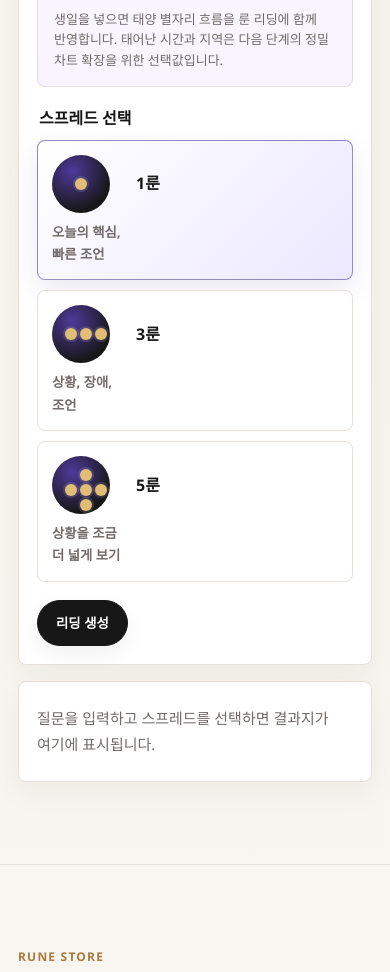
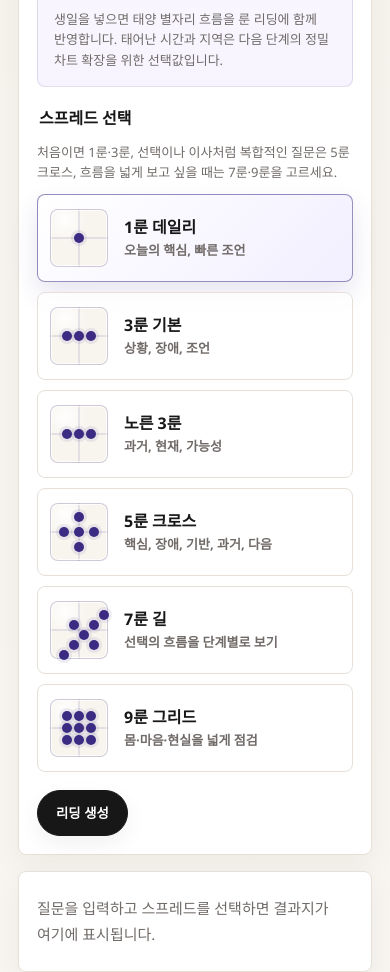
Before and after one commit to JAYONTHEBEATYO/runes-co-kr-mvp, a plain HTML site: page index.html in a window 390 px wide. Shown: the part 2835-3807 px from the top of the page. Drawn offline with Linux system fonts and the light colour scheme; a web font is replaced by a local one.

Commit message:
Improve rune spread picker

```diff
--- a/app.js
+++ b/app.js
@@ -1,7 +1,40 @@
-const positions = {
-  1: ["지금의 핵심"],
-  3: ["상황", "장애", "조언"],
-  5: ["상황", "내 역할", "주의점", "다음 행동", "흐름"]
+const spreads = {
+  daily: {
+    count: 1,
+    title: "1룬 데일리",
+    summary: "오늘의 핵심, 빠른 조언",
+    positions: ["지금의 핵심"]
+  },
+  three: {
+    count: 3,
+    title: "3룬 기본",
+    summary: "상황, 장애, 조언",
+    positions: ["상황", "장애", "조언"]
+  },
+  norns: {
+    count: 3,
+    title: "노른 3룬",
+    summary: "과거, 현재, 가능성",
+    positions: ["과거의 영향", "현재의 상태", "앞으로의 가능성"]
+  },
+  cross: {
+    count: 5,
+    title: "5룬 크로스",
+    summary: "핵심, 장애, 기반, 과거, 다음 흐름",
+    positions: ["핵심", "장애", "기반", "지나온 영향", "다음 흐름"]
+  },
+  path: {
+    count: 7,
+    title: "7룬 길",
+    summary: "선택의 흐름을 단계별로 보기",
+    positions: ["출발점", "숨은 영향", "현재 문턱", "나의 태도", "외부 변수", "조언", "정리"]
+  },
+  grid: {
+    count: 9,
+    title: "9룬 그리드",
+    summary: "몸·마음·현실을 넓게 점검",
+    positions: ["몸의 과거", "몸의 현재", "몸의 다음", "마음의 과거", "마음의 현재", "마음의 다음", "현실의 과거", "현실의 현재", "현실의 다음"]
+  }
 };
 
 const topicLabels = {
@@ -28,7 +61,9 @@ function pickRunes(count) {
 async function renderResult(event) {
   event.preventDefault();
   const form = new FormData(event.currentTarget);
-  const count = Number(form.get("spread"));
+  const spreadKey = (form.get("spread") || "daily").toString();
+  const spreadConfig = spreads[spreadKey] || spreads.daily;
+  const count = spreadConfig.count;
   const topic = (form.get("topic") || "general").toString();
   const question = (form.get("question") || "").toString().trim() || "지금 내가 가장 먼저 바라봐야 할 흐름은 무엇인가요?";
   const astrology = buildAstrologyInput(form);
@@ -37,13 +72,14 @@ async function renderResult(event) {
 
   result.innerHTML = `<p class="empty">룬을 정리하고 결과지를 만드는 중입니다.</p>`;
 
-  const llmReading = await requestLlmReading({ question, topic, spread: count, positions: positions[count], runes: selected, astrology });
+  const llmReading = await requestLlmReading({ question, topic, spread: count, spreadKey, spreadTitle: spreadConfig.title, positions: spreadConfig.positions, runes: selected, astrology });
 
   result.innerHTML = `
     <p class="eyebrow">Rune Reading Result</p>
-    <h2>${count}룬 리딩</h2>
+    <h2>${escapeHtml(spreadConfig.title)}</h2>
     <p><strong>질문:</strong> ${escapeHtml(question)}</p>
     <p><strong>주제:</strong> ${escapeHtml(topicLabels[topic] || topicLabels.general)}</p>
+    <p><strong>스프레드:</strong> ${count}개 룬 · ${escapeHtml(spreadConfig.summary)}</p>
     ${astrology ? `<p class="astro-note"><strong>별자리 개인화:</strong> ${escapeHtml(formatAstrologyNote(astrology))}</p>` : ""}
     <section class="llm-summary">
       <p class="eyebrow">Rune Reading</p>
@@ -56,7 +92,7 @@ async function renderResult(event) {
         <div class="spread-card">
           <div class="rune-mark" aria-hidden="true">${escapeHtml(rune.symbol)}</div>
           <div>
-            <h3>${escapeHtml(positions[count][index])} · ${escapeHtml(rune.ko)}</h3>
+            <h3>${escapeHtml(spreadConfig.positions[index])} · ${escapeHtml(rune.ko)}</h3>
             <p><strong>${escapeHtml(rune.name)}</strong> · ${formatKeywords(rune.keywords)}</p>
             <p>${escapeHtml(rune.upright)}</p>
             <p><strong>질문에 비춰보기</strong> ${escapeHtml(rune.question)}</p>
@@ -110,7 +146,7 @@ async function requestLlmReading(payload) {
   return buildLocalReading(payload);
 }
 
-function buildLocalReading({ question, topic, spread, positions, runes, astrology }) {
+function buildLocalReading({ question, topic, spread, spreadTitle, positions, runes, astrology }) {
   const topicLabel = topicLabels[topic] || topicLabels.general;
   const namedRunes = runes.map(rune => `${rune.ko}(${rune.name})`).join(", ");
   const keywordLine = runes.map(rune => rune.keywords.slice(0, 2).join("·")).join(" → ");
@@ -132,10 +168,12 @@ function buildLocalReading({ question, topic, spread, positions, runes, astrolog
   const actionBySpread = {
     1: "오늘은 이 룬 하나를 결론처럼 소비하지 말고, 하루 동안 같은 질문을 세 번만 다시 적어보세요. 처음 적은 질문, 조금 더 솔직해진 질문, 실제 행동으로 옮길 수 있는 질문을 구분하면 리딩의 방향이 훨씬 선명해집니다.",
     3: "오늘 바로 할 일은 세 가지입니다. 첫째, 이미 결정한 것과 아직 조정할 수 있는 것을 나눠 적으세요. 둘째, 돈과 시간처럼 실제로 빠져나가는 자원을 숫자로 확인하세요. 셋째, 불안해서 움직이는 행동과 필요해서 움직이는 행동을 구분하세요.",
-    5: "오늘은 리딩을 한 번에 결론 내리지 말고 기록으로 남기는 편이 좋습니다. 각 자리의 룬이 말하는 현실 단서를 하나씩 적고, 그중 이번 주 안에 확인할 수 있는 행동만 따로 표시하세요. 큰 예언보다 작은 검증이 더 정확합니다."
+    5: "오늘은 리딩을 한 번에 결론 내리지 말고 기록으로 남기는 편이 좋습니다. 각 자리의 룬이 말하는 현실 단서를 하나씩 적고, 그중 이번 주 안에 확인할 수 있는 행동만 따로 표시하세요. 큰 예언보다 작은 검증이 더 정확합니다.",
+    7: "7룬 리딩은 선택의 길을 길게 펼쳐 보는 방식입니다. 지금 당장 결론을 내리기보다 출발점, 숨은 영향, 외부 변수, 조언을 따로 적고 서로 충돌하는 자리가 어디인지 확인하세요.",
+    9: "9룬 그리드는 넓은 점검용입니다. 몸, 마음, 현실의 흐름을 한 번에 보되 모든 자리를 같은 무게로 해석하지 말고, 반복되는 키워드와 중앙 자리의 룬을 먼저 기준으로 삼으세요."
   };
 
-  return `룬 리딩 기본 해석\n\n${astrologyLine}질문은 “${question}”입니다. 이번 주제는 ${topicLabel}이고, ${spread}개의 룬은 ${namedRunes}의 흐름으로 이어집니다. 핵심 키워드만 놓고 보면 ${keywordLine}의 순서입니다. ${introByTopic[topic] || introByTopic.general}\n\n${positionText}\n\n종합하면, 이번 리딩은 “잘했다 / 잘못했다”처럼 바로 판정하는 흐름이 아닙니다. 룬은 결정의 승패보다 그 결정이 지금 어떤 비용, 필요, 멈춤, 회복, 이동을 만들고 있는지 보게 합니다. 특히 돈과 자원이 걸린 질문이라면 감정적인 안도감과 실제 유지 비용을 분리해서 봐야 합니다. 좋은 선택이었다면 앞으로 살아날 자원이 보여야 하고, 무리한 선택이었다면 지금부터 조정해야 할 고정비와 에너지 누수가 드러납니다.\n\n룬스의 기본 리딩은 역방향, merkstave, 그림자 해석을 사용하지 않습니다. 뽑힌 룬의 본래 상징을 질문에 그대로 비추고, 사용자가 현실에서 확인할 수 있는 단서로 옮깁니다.\n\n${actionBySpread[spread] || actionBySpread[3]}`;
+  return `룬 리딩 기본 해석\n\n${astrologyLine}질문은 “${question}”입니다. 이번 주제는 ${topicLabel}이고, 선택한 스프레드는 ${spreadTitle || `${spread}룬 리딩`}입니다. ${spread}개의 룬은 ${namedRunes}의 흐름으로 이어집니다. 핵심 키워드만 놓고 보면 ${keywordLine}의 순서입니다. ${introByTopic[topic] || introByTopic.general}\n\n${positionText}\n\n종합하면, 이번 리딩은 “잘했다 / 잘못했다”처럼 바로 판정하는 흐름이 아닙니다. 룬은 결정의 승패보다 그 결정이 지금 어떤 비용, 필요, 멈춤, 회복, 이동을 만들고 있는지 보게 합니다. 특히 돈과 자원이 걸린 질문이라면 감정적인 안도감과 실제 유지 비용을 분리해서 봐야 합니다. 좋은 선택이었다면 앞으로 살아날 자원이 보여야 하고, 무리한 선택이었다면 지금부터 조정해야 할 고정비와 에너지 누수가 드러납니다.\n\n룬스의 기본 리딩은 역방향, merkstave, 그림자 해석을 사용하지 않습니다. 뽑힌 룬의 본래 상징을 질문에 그대로 비추고, 사용자가 현실에서 확인할 수 있는 단서로 옮깁니다.\n\n${actionBySpread[spread] || actionBySpread[3]}`;
 }
 
 function escapeHtml(value) {
--- a/index.html
+++ b/index.html
@@ -132,24 +132,57 @@
 
           <fieldset class="spread-picker">
             <legend>스프레드 선택</legend>
+            <p class="field-help">처음이면 1룬·3룬, 선택이나 이사처럼 복합적인 질문은 5룬 크로스, 흐름을 넓게 보고 싶을 때는 7룬·9룬을 고르세요.</p>
+            <div class="spread-grid">
               <label class="spread-option">
-              <input type="radio" name="spread" value="1" checked>
+                <input type="radio" name="spread" value="daily" checked>
                 <span class="spread-visual spread-visual--one"><i></i></span>
-              <strong>1룬</strong>
+                <span class="spread-copy">
+                  <strong>1룬 데일리</strong>
                   <small>오늘의 핵심, 빠른 조언</small>
+                </span>
               </label>
               <label class="spread-option">
-              <input type="radio" name="spread" value="3">
+                <input type="radio" name="spread" value="three">
                 <span class="spread-visual spread-visual--three"><i></i><i></i><i></i></span>
-              <strong>3룬</strong>
+                <span class="spread-copy">
+                  <strong>3룬 기본</strong>
                   <small>상황, 장애, 조언</small>
+                </span>
               </label>
               <label class="spread-option">
-              <input type="radio" name="spread" value="5">
-              <span class="spread-visual spread-visual--five"><i></i><i></i><i></i><i></i><i></i></span>
-              <strong>5룬</strong>
-              <small>상황을 조금 더 넓게 보기</small>
+                <input type="radio" name="spread" value="norns">
+                <span class="spread-visual spread-visual--three"><i></i><i></i><i></i></span>
+                <span class="spread-copy">
+                  <strong>노른 3룬</strong>
+                  <small>과거, 현재, 가능성</small>
+                </span>
               </label>
+              <label class="spread-option">
+                <input type="radio" name="spread" value="cross">
+                <span class="spread-visual spread-visual--cross"><i></i><i></i><i></i><i></i><i></i></span>
+                <span class="spread-copy">
+                  <strong>5룬 크로스</strong>
+                  <small>핵심, 장애, 기반, 과거, 다음</small>
+                </span>
+              </label>
+              <label class="spread-option">
+                <input type="radio" name="spread" value="path">
+                <span class="spread-visual spread-visual--path"><i></i><i></i><i></i><i></i><i></i><i></i><i></i></span>
+                <span class="spread-copy">
+                  <strong>7룬 길</strong>
+                  <small>선택의 흐름을 단계별로 보기</small>
+                </span>
+              </label>
+              <label class="spread-option">
+                <input type="radio" name="spread" value="grid">
+                <span class="spread-visual spread-visual--grid"><i></i><i></i><i></i><i></i><i></i><i></i><i></i><i></i><i></i></span>
+                <span class="spread-copy">
+                  <strong>9룬 그리드</strong>
+                  <small>몸·마음·현실을 넓게 점검</small>
+                </span>
+              </label>
+            </div>
           </fieldset>
 
           <button class="button button--primary" type="submit">리딩 생성</button>
--- a/style.css
+++ b/style.css
@@ -351,7 +351,7 @@ select:focus {
 
 .spread-picker {
   display: grid;
-  gap: 10px;
+  gap: 12px;
   margin: 0 0 18px;
   padding: 0;
   border: 0;
@@ -363,17 +363,26 @@ select:focus {
   font-weight: 900;
 }
 
+.spread-grid {
+  display: grid;
+  grid-template-columns: repeat(2, minmax(0, 1fr));
+  gap: 10px;
+}
+
 .spread-option {
   position: relative;
-  grid-template-columns: 76px 1fr;
+  display: grid;
+  grid-template-columns: 76px minmax(0, 1fr);
+  gap: 12px;
   align-items: center;
-  min-height: 92px;
+  min-height: 104px;
   margin: 0;
-  padding: 14px;
+  padding: 12px;
   border: 1px solid var(--line);
   border-radius: var(--radius);
-  background: #fff;
+  background: rgba(255,255,255,.82);
   cursor: pointer;
+  transition: border-color .16s ease, background .16s ease, box-shadow .16s ease, transform .16s ease;
 }
 
 .spread-option input {
@@ -384,8 +393,14 @@ select:focus {
 
 .spread-option:has(input:checked) {
   border-color: rgba(59, 43, 130, .52);
-  background: linear-gradient(135deg, #fff, var(--violet-soft));
-  box-shadow: 0 10px 26px rgba(59, 43, 130, .1);
+  background: linear-gradient(135deg, #fff, #f2efff);
+  box-shadow: 0 12px 26px rgba(59, 43, 130, .12);
+}
+
+.spread-option:hover {
+  transform: translateY(-1px);
+  border-color: rgba(59, 43, 130, .32);
+  box-shadow: 0 10px 22px rgba(35, 31, 28, .06);
 }
 
 .spread-option strong,
@@ -393,40 +408,82 @@ select:focus {
   display: block;
 }
 
+.spread-option strong {
+  font-size: 16px;
+  line-height: 1.25;
+}
+
 .spread-option small {
+  margin-top: 4px;
   color: var(--muted);
+  font-size: 13px;
+  line-height: 1.42;
 }
 
 .spread-visual {
   display: grid;
-  place-items: center;
-  width: 58px;
-  height: 58px;
-  border-radius: 50%;
-  background: radial-gradient(circle at 35% 28%, #4d3a9a, var(--ink) 72%);
+  width: 68px;
+  height: 68px;
+  border: 1px solid rgba(59, 43, 130, .22);
+  border-radius: 8px;
+  background:
+    linear-gradient(90deg, transparent 49%, rgba(59, 43, 130, .11) 49%, rgba(59, 43, 130, .11) 51%, transparent 51%),
+    linear-gradient(0deg, transparent 49%, rgba(59, 43, 130, .11) 49%, rgba(59, 43, 130, .11) 51%, transparent 51%),
+    radial-gradient(circle at 25% 18%, rgba(255,255,255,.95), transparent 34%),
+    #f8f5ef;
+  box-shadow: inset 0 0 0 1px rgba(255,255,255,.8);
 }
 
 .spread-visual i {
   display: block;
-  width: 12px;
-  height: 12px;
+  width: 10px;
+  height: 10px;
   border-radius: 50%;
-  background: #e2bd76;
-  box-shadow: 0 0 0 2px rgba(255,255,255,.12);
+  background: var(--violet);
+  box-shadow: 0 0 0 3px rgba(59, 43, 130, .09);
+  align-self: center;
+  justify-self: center;
+}
+
+.spread-visual--one {
+  place-items: center;
 }
 
 .spread-visual--three,
-.spread-visual--five {
+.spread-visual--grid {
   grid-template-columns: repeat(3, 1fr);
-  gap: 3px;
-  padding: 13px;
+  grid-template-rows: repeat(3, 1fr);
+  padding: 10px;
 }
 
-.spread-visual--five i:nth-child(1) { grid-column: 2; }
-.spread-visual--five i:nth-child(2) { grid-column: 1; }
-.spread-visual--five i:nth-child(3) { grid-column: 2; }
-.spread-visual--five i:nth-child(4) { grid-column: 3; }
-.spread-visual--five i:nth-child(5) { grid-column: 2; }
+.spread-visual--three i {
+  grid-row: 2;
+}
+
+.spread-visual--cross,
+.spread-visual--path {
+  grid-template-columns: repeat(5, 1fr);
+  grid-template-rows: repeat(5, 1fr);
+  padding: 8px;
+}
+
+.spread-visual--cross i:nth-child(1) { grid-column: 3; grid-row: 3; }
+.spread-visual--cross i:nth-child(2) { grid-column: 3; grid-row: 1; }
+.spread-visual--cross i:nth-child(3) { grid-column: 3; grid-row: 5; }
+.spread-visual--cross i:nth-child(4) { grid-column: 1; grid-row: 3; }
+.spread-visual--cross i:nth-child(5) { grid-column: 5; grid-row: 3; }
+
+.spread-visual--path i:nth-child(1) { grid-column: 1; grid-row: 5; }
+.spread-visual--path i:nth-child(2) { grid-column: 2; grid-row: 4; }
+.spread-visual--path i:nth-child(3) { grid-column: 2; grid-row: 2; }
+.spread-visual--path i:nth-child(4) { grid-column: 3; grid-row: 3; }
+.spread-visual--path i:nth-child(5) { grid-column: 4; grid-row: 2; }
+.spread-visual--path i:nth-child(6) { grid-column: 4; grid-row: 4; }
+.spread-visual--path i:nth-child(7) { grid-column: 5; grid-row: 1; }
+
+.spread-copy {
+  min-width: 0;
+}
 
 .empty { margin: 0; }
 
@@ -972,6 +1029,20 @@ th {
     gap: 0;
   }
 
+  .spread-grid {
+    grid-template-columns: 1fr;
+  }
+
+  .spread-option {
+    min-height: 88px;
+    grid-template-columns: 62px minmax(0, 1fr);
+  }
+
+  .spread-visual {
+    width: 58px;
+    height: 58px;
+  }
+
   .form-section-title {
     align-items: flex-start;
     flex-direction: column;
```
Also changed, not shown: api/rune-reading.js (+10 -8 lines). Lines whose indentation alone changed are shown as unchanged.
